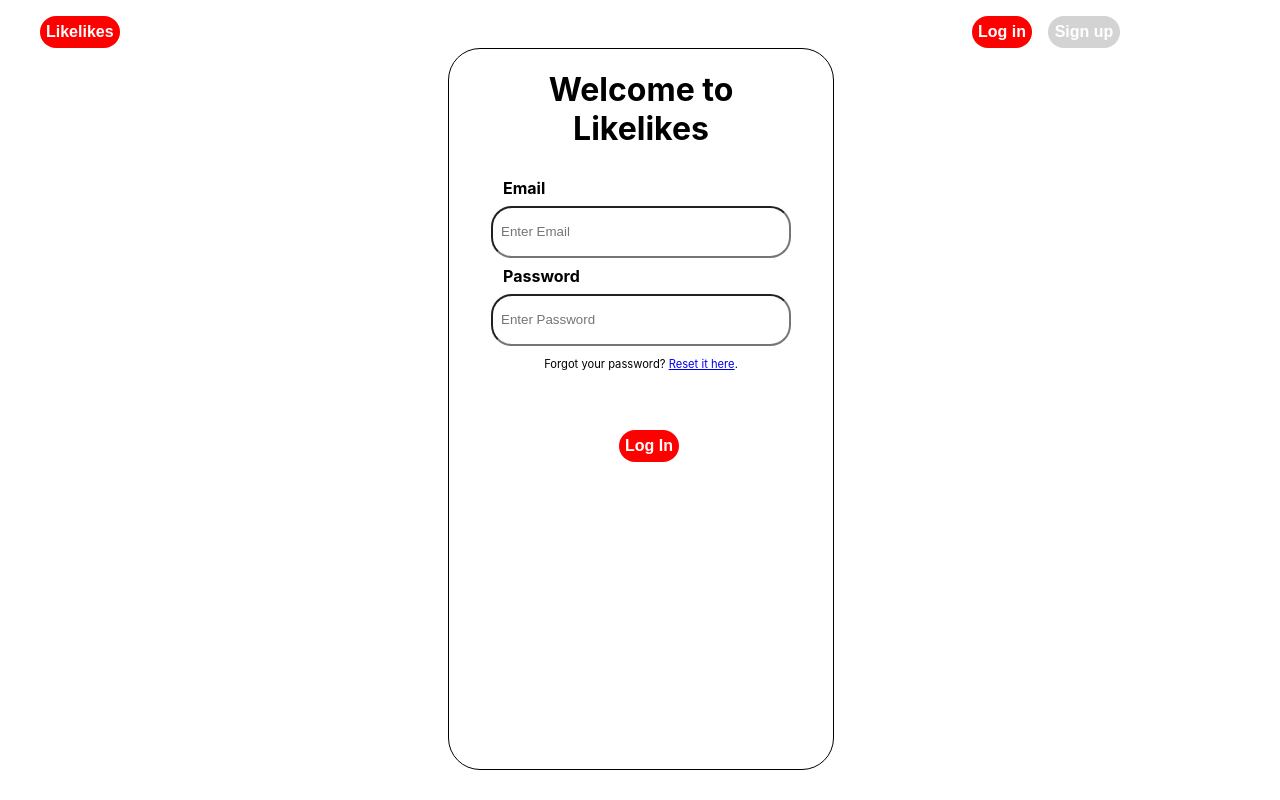
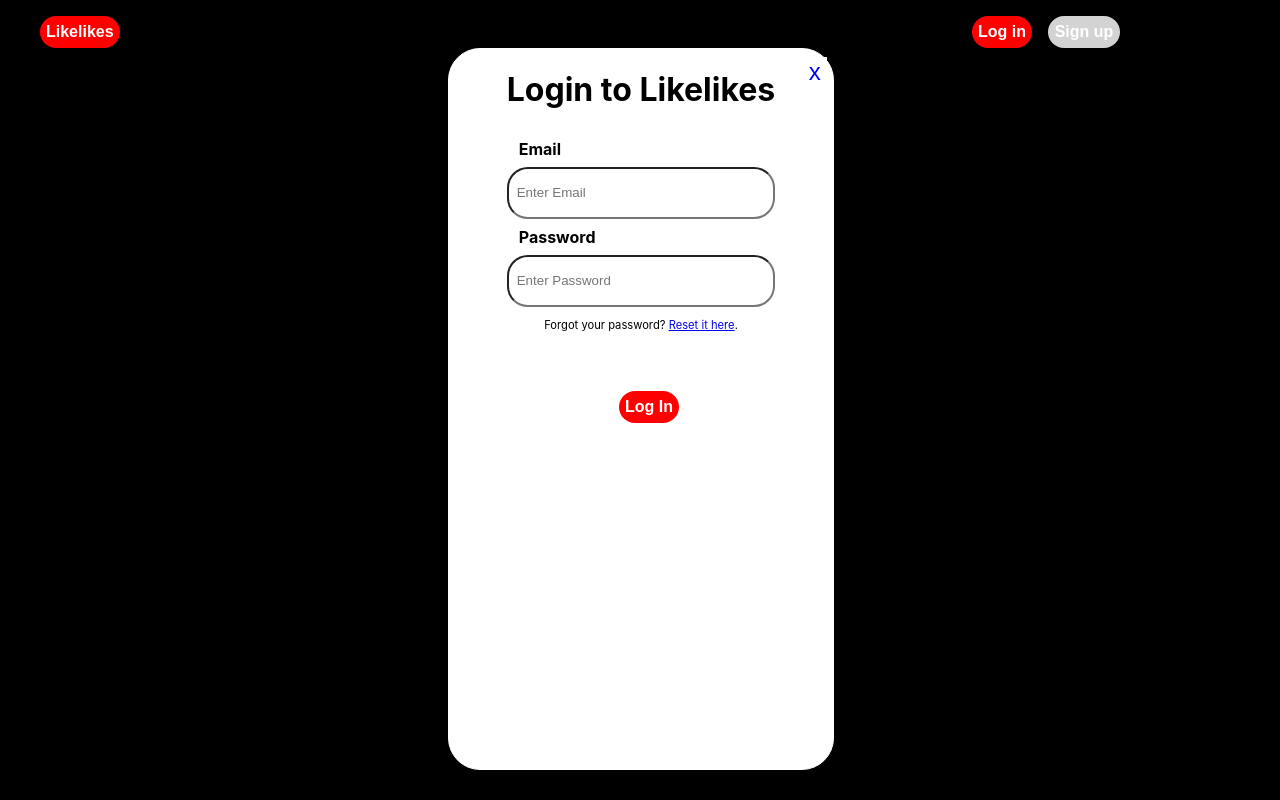
Before and after one commit to haibinc/likelikes, a React (Create React App) app: page /home in a window 1280 px wide. Both pictures are taken after a click on the button "Log in". Built offline with nearby package versions, Linux system fonts and the light colour scheme; no server answers.

Commit message:
home changes

```diff
--- a/src/App.css
+++ b/src/App.css
@@ -27,16 +27,18 @@
   display: flex;
   justify-content: center;
   margin-left: 35vw;
-  height: 90vh;
+  min-height: 90vh;
   width: 30vw;
-  border: 0.01rem solid black;
+  border: 0.01rem solid white;
   border-radius: 2rem;
+  background-color: white;
 }
 
 .FormContainer{
   display:flex;
   flex-direction: column;
   max-width: 300px;
+  color:black;
 }
 
 .FormContainer label{
@@ -94,5 +96,17 @@
 
 .my-masonry-grid_column img:hover {
   cursor: pointer;
+}
 
+.ImageViewContainer{
+  display: flex;
+  justify-content: center;
+  padding-top: 20px;
 }
+
+.ImageViewContainer img{
+
+  height: 20rem;
+  border-radius: 8px;
+  object-fit:cover;
+}
--- a/src/App.tsx
+++ b/src/App.tsx
@@ -2,7 +2,6 @@
 import './App.css';
 import {BrowserRouter, Routes, Route} from 'react-router-dom';
 import Home from './pages/Home';
-import LoginPage from './pages/LoginPage'
 import Create from "./pages/Create";
 import PasswordRecovery from "./pages/PasswordRecovery"
 import ImageView from "./pages/ImageView";
@@ -14,7 +13,6 @@
           <Routes>
               <Route index element={<Home/>}/>
               <Route path="/home" element={<Home/>} />
-              <Route path="/loginpage" element={<LoginPage/>}/>
               <Route path="/create" element={<Create/>}/>
               <Route path="/forgot-password" element={<PasswordRecovery/>}/>
               <Route path="/image/:imageName" element={<ImageView/>} />
--- a/src/backend/server.js
+++ b/src/backend/server.js
@@ -199,6 +199,7 @@
 
 app.post('/submitPicture', upload.single('image'),async (req, res) => {
     try{
+
         const imageName = generateImageName();
         const trimPicTitle = req.body.picTitle.trim();
         const params = {
--- a/src/pages/Home.tsx
+++ b/src/pages/Home.tsx
@@ -5,6 +5,13 @@
 import Authenticate from "../Components/Authenticate";
 import {ChangeWeb} from "../Components/ChangeWeb";
 import ImageBoard from "../Components/ImageBoard";
+import Masonry from "react-masonry-css";
+
+const breakpointColumnsObj = {
+    default: 4,
+    1100: 2,
+    700: 1,
+};
 
 function Home() {
     const redirect = ChangeWeb();
@@ -44,13 +51,21 @@
         checkAuthentication();
     }, []);
 
+    const handleLoginClose = () => {
+        setShowLogin(prev => !prev);
+    }
+
+    const handleSignupClose = () => {
+        setSignup(prev => !prev);
+    }
+
     if (loading) {
         return <div>
         </div>
     }
 
     return (
-        <div>
+        <div style={{backgroundColor: 'black', height:'100vh', width:'100vw', position:'absolute', overflow:'auto'}}>
             <div style={{display: isAuth ? 'none' : 'block'}}>
                 <div style={{position: 'absolute', marginLeft: '1.5rem'}}>
                     <button className="CustomButton1" onClick={() => redirect('/home')}>Likelikes</button>
@@ -62,10 +77,29 @@
                     </button>
                 </div>
                 <div style={{display: showLogin ? 'block' : 'none'}}>
-                    <LoginPage/>
+                    <LoginPage closeLogin={handleLoginClose}/>
                 </div>
                 <div style={{display: showSignup ? 'block' : 'none'}}>
-                    <SignupPage/>
+                    <SignupPage closeSignup={handleSignupClose} openLogin={displayLogin}/>
+                </div>
+                <div style={{display: showLogin || showSignup ? 'none' : 'block', marginRight:'3rem'}}>
+                    <Masonry
+                        breakpointCols={breakpointColumnsObj}
+                        className="my-masonry-grid"
+                        columnClassName="my-masonry-grid_column"
+                    >
+                        <img src="https://scion-social.com/wp-content/uploads/2016/07/gif-wallpaper-13.gif" alt="aniamtedgif"/>
+                        <img src="https://qph.cf2.quoracdn.net/main-qimg-3a7273395f005dc08ee2b4f006b35613" />
+                        <img src="https://i0.wp.com/66.media.tumblr.com/e1a2edf664e0193357a152f390292a8e/tumblr_nishpyDPLK1qhv2wyo1_500.gif?resize=549%2C732&ssl=1"/>
+                        <img src="https://i0.wp.com/66.media.tumblr.com/80f4eb5f327b21e92815ef4690628491/tumblr_nigusqZx1Y1qhv2wyo1_r1_500.gif?resize=549%2C659&ssl=1"/>
+                        <img src="https://i.pinimg.com/originals/7b/90/5c/7b905cf64bc28814451d91624b651745.gif"/>
+                        <img src="https://www.altushost.com/wp-content/uploads/2016/02/tumblr_n0iatyY57p1rpbikxo1_500.gif"/>
+                        <img src="https://steamuserimages-a.akamaihd.net/ugc/97230938372796271/55E6E36D887714CE7C8BD17BAF2BB745401E89BB/?imw=5000&imh=5000&ima=fit&impolicy=Letterbox&imcolor=%23000000&letterbox=false"/>
+                        <img src="https://i.pinimg.com/originals/62/9a/af/629aaf3e2c11c0b96655ece18013e568.gif"/>
+                        <img src="https://cdn.shopify.com/s/files/1/0633/5417/5743/files/tumblr_37a43647174cf99f19833b8b4f893ac3_be0d5f30_540_480x480.gif?v=1687525312"/>
+                        <img src="https://media.tenor.com/xMQiT3Xb3CEAAAAC/2099-spider-man-2099.gif"/>
+                        <img src="https://media4.giphy.com/media/1qErVv5GVUac8uqBJU/giphy.gif"/>
+                    </Masonry>
                 </div>
             </div>
             <div style={{display: isAuth ? 'block' : 'none'}}>
--- a/src/pages/ImageView.tsx
+++ b/src/pages/ImageView.tsx
@@ -3,6 +3,7 @@
 import Authenticate from '../Components/Authenticate';
 import {useParams} from 'react-router-dom';
 import {pictureForm} from '../types/form';
+
 function ImageView() {
     const redirect = ChangeWeb();
     const [isAuth, setIsAuth] = useState<boolean | undefined>(undefined);
@@ -21,6 +22,7 @@
             if(res.ok){
                 const image = await res.json();
                 setImage(image[0]);
+                console.log(image[0]);
             }
             else if(!res.ok){
                 const errorCode = await res.text();
@@ -53,9 +55,10 @@
                         className="CustomButton1">Home
                 </button>
             </div>
-            <h1> SUPSUPSUP</h1>
+            <div className="ImageViewContainer">
+                <img src={image?.imageUrl} />
+            </div>
             <div>
-                <img src={image?.imageUrl} />
                 <h1> Title: {image?.picTitle}</h1>
                 <h1> Description: {image?.picDescription}</h1>
                 <button className="CustomButton1">LIKE</button>
--- a/src/pages/LoginPage.tsx
+++ b/src/pages/LoginPage.tsx
@@ -2,7 +2,11 @@
 import {useReducer} from 'react';
 import {userPassForms, changeForm} from '../types/form';
 
-function LoginPage() {
+interface LoginPageProps {
+    closeLogin: () => void;
+}
+
+function LoginPage({closeLogin} : LoginPageProps) {
     let loginForm:userPassForms = {
         email: '',
         password: '',
@@ -65,10 +69,23 @@
         }
     }
 
+    const handleLoginClose = () => {
+        closeLogin();
+    }
+
+    const handleKeyDown = (e: React.KeyboardEvent<HTMLFormElement>) => {
+        if (e.key === 'Enter') {
+            submitForm(e);
+        }
+    };
+
     return (
         <div className="CenterContainer">
-            <form method="POST" className="FormContainer">
-                <h1> Welcome to Likelikes</h1>
+            <form method="POST" className="FormContainer" onKeyDown={handleKeyDown}>
+                <h1> Login to Likelikes</h1>
+                <button style={{position: 'absolute', backgroundColor:'white',
+                border:'.0', color:'blue', marginTop:'.5rem',
+                 marginLeft:'18.5rem', fontSize:'1.5rem'}} onClick={handleLoginClose}> x </button>
                 <label htmlFor='Email'> <b>Email</b> </label>
                 <input onChange={handleChange} type='email' placeholder='Enter Email' name="email" required={true}/>
                 <h3 style={{display: (state.emailMessage !== '')? 'inline' : 'none', fontSize: '0.5rem',
--- a/src/pages/SignupPage.tsx
+++ b/src/pages/SignupPage.tsx
@@ -2,8 +2,12 @@
 import {useReducer} from 'react';
 import {userPassForms, changeForm} from '../types/form';
 
+interface SignupPageProps {
+    closeSignup: () => void;
+    openLogin: () => void;
+}
 
-function SignupPage() {
+function SignupPage({closeSignup, openLogin} : SignupPageProps) {
     let signupForm:userPassForms = {
         email: '',
         password: '',
@@ -37,6 +41,9 @@
                 dispatch({type:'SET_FIELD', field:'emailMessage', value:''});
                 dispatch({type:'SET_FIELD', field:'passwordMessage', value:''});
                 dispatch({type:'SET_FIELD', field:'successMessage', value:'Successful Signup'});
+                setTimeout(() => {
+                    openLogin();
+                }, 1000);
             }
             else if(!res.ok)
             {
@@ -69,10 +76,23 @@
         }
     }
 
+    const handleSignupClose = () => {
+        closeSignup();
+    }
+
+    const handleKeyDown = (e: React.KeyboardEvent<HTMLFormElement>) => {
+        if (e.key === 'Enter') {
+            submitForm(e);
+        }
+    };
+
     return (
         <div className="CenterContainer">
-            <form method="POST" className="FormContainer">
-                <h1> Welcome to Likelikes</h1>
+            <form method="POST" className="FormContainer" onKeyDown={handleKeyDown}>
+                <h1> Signup to Likelikes</h1>
+                <button style={{position: 'absolute', backgroundColor:'white', border:'.0',
+                    color:'blue', marginTop:'.5rem',
+                    marginLeft:'19.5rem', fontSize:'1.5rem'}} onClick={handleSignupClose}> x </button>
                 <label htmlFor='Email'> <b>Email</b> </label>
                 <input onChange={handleChange} type='email' placeholder='Enter Email' name="email" required={true}/>
                 <h3 style={{display: (state.emailMessage !== '')? 'inline' : 'none', fontSize: '0.5rem',
```
